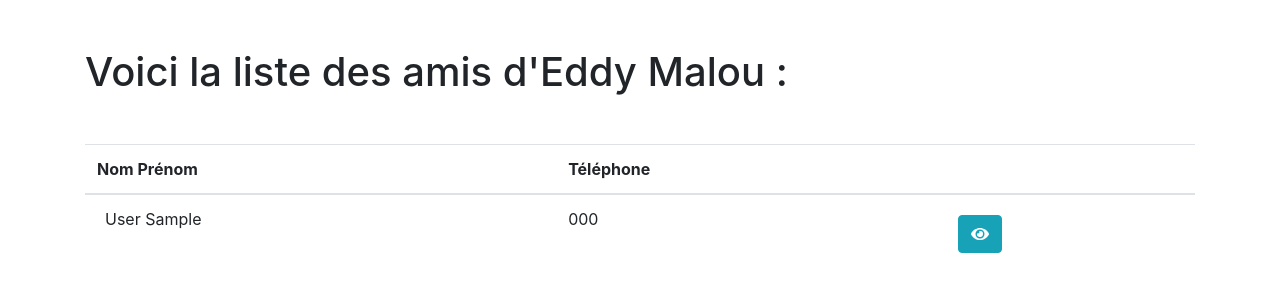
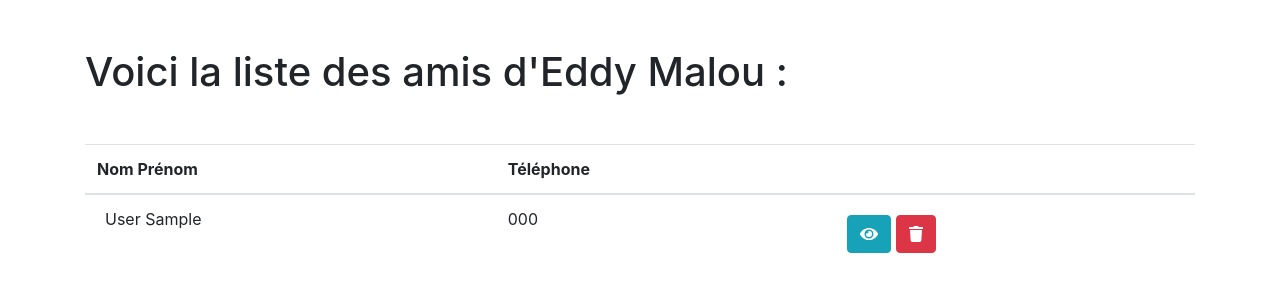
Before and after one commit to CyrilCHERU/exercice, a Symfony app: template templates/friend/liste.html.twig in a window 1280 px wide. Shown: the part 56-356 px from the top of the page. Run offline with Twig, Linux system fonts and the light colour scheme; the template is opened without the code that fills it: most values are stand-ins (such as "Sample title", 1, 10 or a date in 2020); some libraries are stand-ins or nearby versions.

Commit message:
ajout bouton delete colonne action et jquery pour suppression

```diff
--- a/templates/base.html.twig
+++ b/templates/base.html.twig
@@ -41,7 +41,6 @@
 					const PORT = 8000;
 $('.link').click(function () {
 $('.close-modal').click();
-
 // On récupère le numero de l'id du modal = id de l'Ami
 let idFriend = $(this).parent().parent().parent().parent().attr('id');
 let regexp = /[A-Z][a-z]+/g;
@@ -49,7 +48,16 @@ idFriend = idFriend.replace(regexp, '');
 $('#ModalDeConfirmation').css("display", "block");
 
 // Redirection vers la route de suppression de l'Ami
+$('#final_delete').click(function () {
+window.location.href = `http://localhost:${PORT}/delete/${idFriend}`;
+})
+});
 $('#delete').click(function () {
+let idFriend = $('.search').attr('id');
+let regexp = /[A-Z][a-z]+/g;
+idFriend = idFriend.replace(regexp, '');
+console.log(idFriend);
+$('#final_delete').click(function () {
 window.location.href = `http://localhost:${PORT}/delete/${idFriend}`;
 })
 });
--- a/templates/friend/liste.html.twig
+++ b/templates/friend/liste.html.twig
@@ -26,13 +26,17 @@
 								</td>
 								<td class="ml-2">{{ friend.phone }}</td>
 								<td>
-									<!-- Boutton pour accès modal -->
+									<!-- Boutton pour accès modal de visualisation-->
 									<button type="button" class="btn btn-info my-2" data-toggle="modal" data-target="#Modal{{friend.id}}">
 										<i class="fas fa-eye"></i>
 									</button>
+									<!-- Boutton pour accès modal de confirmation-->
+									<button id="delete" type="button" class="btn btn-danger" data-toggle="modal" data-target="#modalDeConfirmation">
+										<i class="fas fa-trash"></i>
+									</button>
 								</td>
 								<!-- Modal -->
-								<div class="modal fade" id="Modal{{friend.id}}" tabindex="-1" role="dialog" aria-labelledby="label{{friend.lastName}}" aria-hidden="true">
+								<div class="modal fade search" id="Modal{{friend.id}}" tabindex="-1" role="dialog" aria-labelledby="label{{friend.lastName}}" aria-hidden="true">
 									<div class="modal-dialog" role="document">
 										<div class="modal-content">
 											<div class="modal-header">
@@ -86,7 +90,7 @@
 						</div>
 						<div class="modal-footer">
 							<button type="button" class="btn btn-secondary" data-dismiss="modal">Fermer</button>
-							<button type="button" class="btn btn-danger" id="delete">Supprimer</button>
+							<button type="button" class="btn btn-danger" id="final_delete">Supprimer</button>
 						</div>
 					</div>
 				</div>
```
